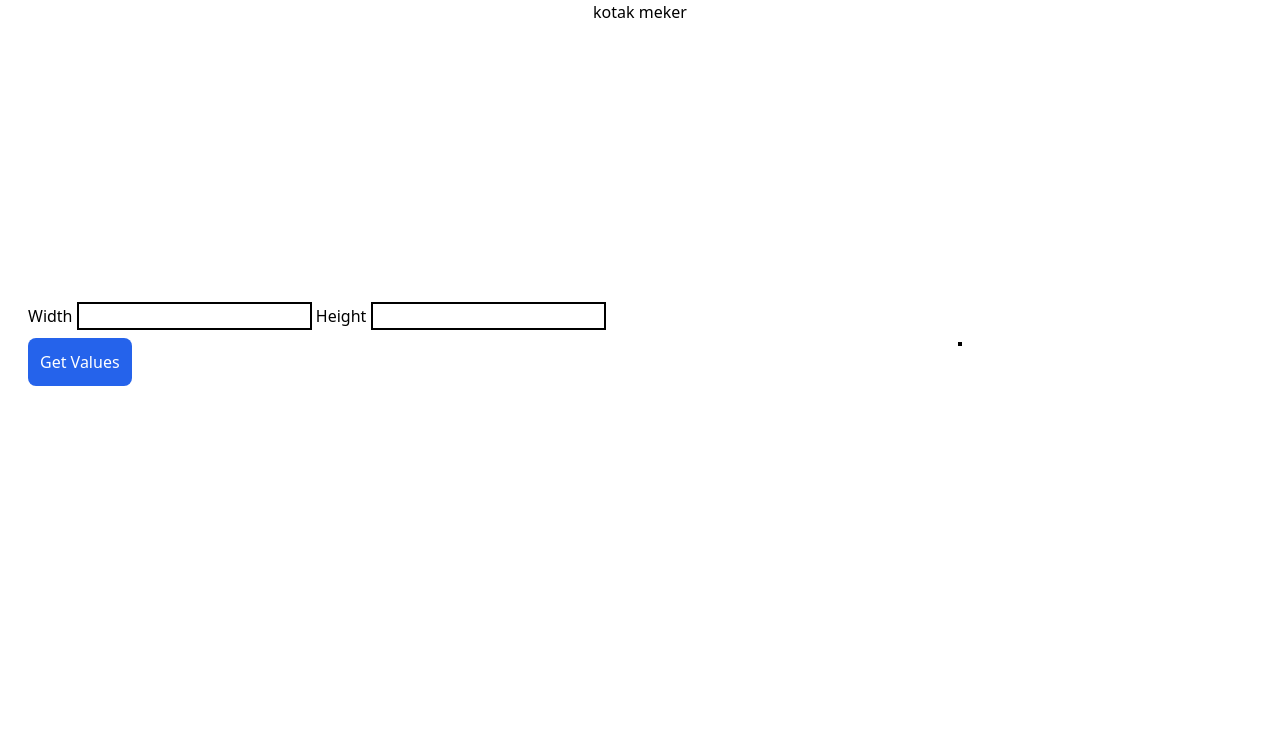
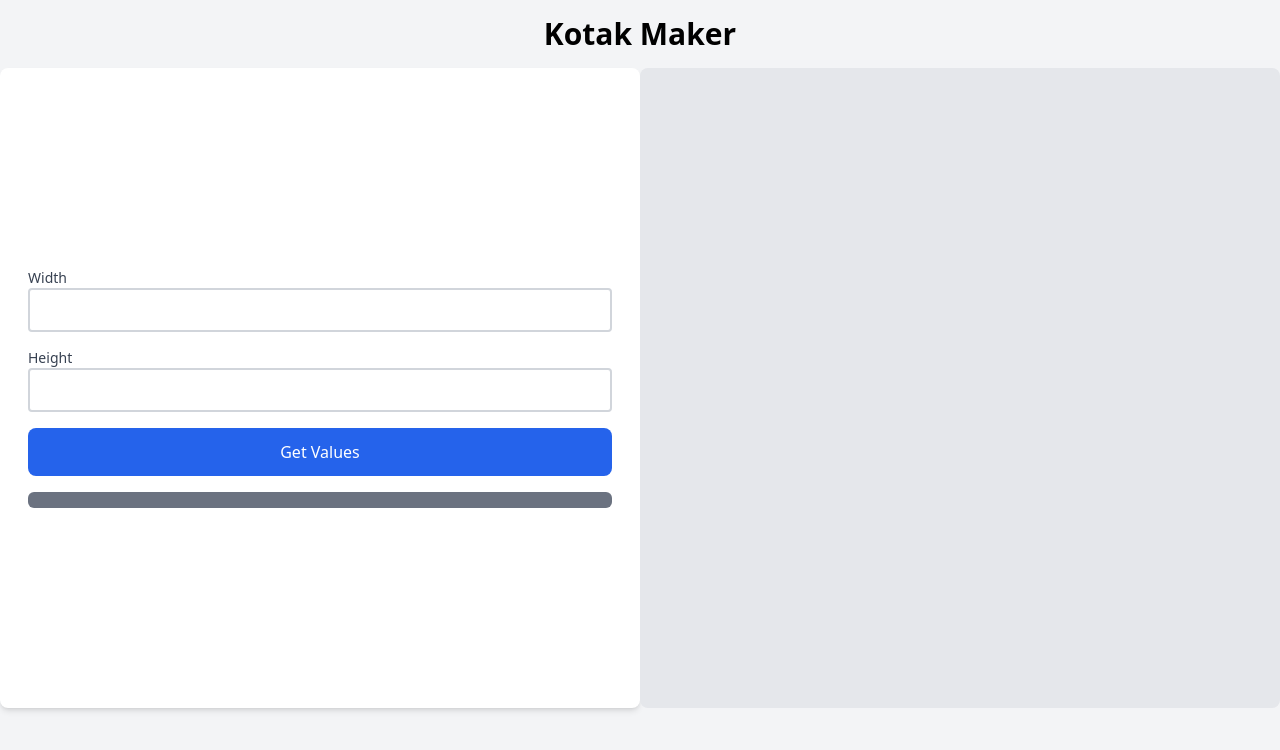
Before and after one commit to aldo-r/kotak-meker, a plain HTML site: page index.html in a window 1280 px wide. Drawn offline with nearby package versions, Linux system fonts and the light colour scheme.

Commit message:
ui update

```diff
--- a/index.html
+++ b/index.html
@@ -3,24 +3,28 @@
 <head>
     <meta charset="UTF-8">
     <meta name="viewport" content="width=device-width, initial-scale=1.0">
-    <title>Document</title>
+    <title>Kotak Maker</title>
     <script src="https://cdn.tailwindcss.com"></script>
-    <link rel="stylesheet" href="style.css">
 </head>
-<body>
-    <h1 class="text-center">kotak meker</h1>
+<body class="bg-gray-100">
+    <h1 class="text-center text-3xl font-bold my-4">Kotak Maker</h1>
     <div class="flex">
-        <div class="w-1/2 flex-col place-content-center p-7 h-[80vh]">
-            <form class="mb-2" action="">
-                <label for="width">Width</label>
-                <input id="width" class="border-2 border-black" type="number">
-                <label for="height">Height</label>
-                <input id="height" class="border-2 border-black" type="number">
+        <div class="w-1/2 flex flex-col justify-center p-7 h-[80vh] bg-white shadow-md rounded-lg">
+            <form class="mb-4 space-y-4">
+                <div>
+                    <label for="width" class="block text-sm font-medium text-gray-700">Width</label>
+                    <input id="width" class="border-2 border-gray-300 p-2 rounded w-full" type="number">
+                </div>
+                <div>
+                    <label for="height" class="block text-sm font-medium text-gray-700">Height</label>
+                    <input id="height" class="border-2 border-gray-300 p-2 rounded w-full" type="number">
+                </div>
             </form>
-            <button class="p-3 bg-blue-600 text-white rounded-lg" type="button" onclick="getValues()">Get Values</button>
+            <button class="mb-4 p-3 bg-blue-600 text-white rounded-lg hover:bg-blue-700" type="button" onclick="getValues()">Get Values</button>
+            <div id="code" class="h-fit w-full bg-gray-500 rounded-md py-2 px-2 text-white"></div>
         </div>
-        <div class="w-1/2 justify-center items-center flex h-[80vh]">
-            <div id="kotak" class=" shadow-xl border-2 border-black"></div>
+        <div class="w-1/2 flex justify-center items-center h-[80vh] bg-gray-200 rounded-lg">
+            <div id="kotak" class=""></div>
         </div>
     </div>
     <script src="main.js"></script>
--- a/main.js
+++ b/main.js
@@ -1,3 +1,4 @@
+document.addEventListener('DOMContentLoaded', function () {
     function getValues() {
         let width = parseInt(document.getElementById('width').value);
         let height = parseInt(document.getElementById('height').value);
@@ -10,5 +11,10 @@ function getValues() {
         let kotak = document.getElementById('kotak');
         templet.forEach(cls => kotak.classList.add(cls));
 
-    console.log(`Classes added: ${templet.join(' ')}`);
+        let text = `Classes added: ${templet.join(' ')}`
+
+        let code = document.getElementById('code').innerHTML = text
     }
+
+    document.querySelector('button').onclick = getValues;
+});
```
Lines whose indentation alone changed are shown as unchanged.
